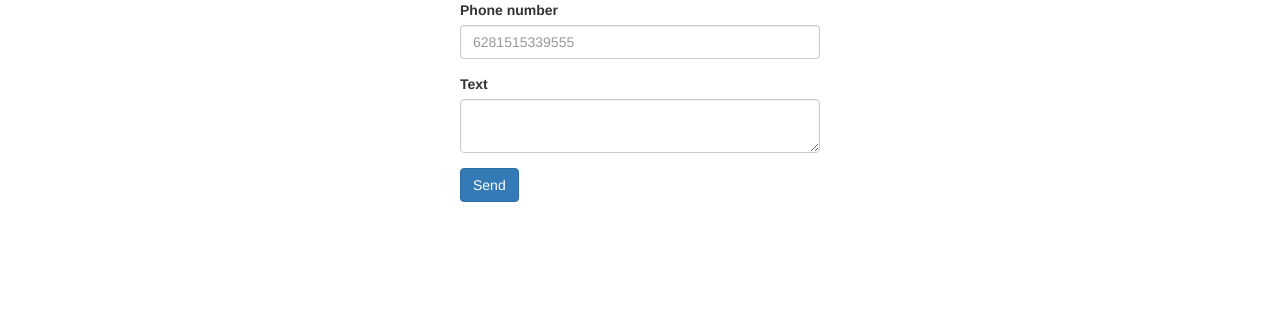
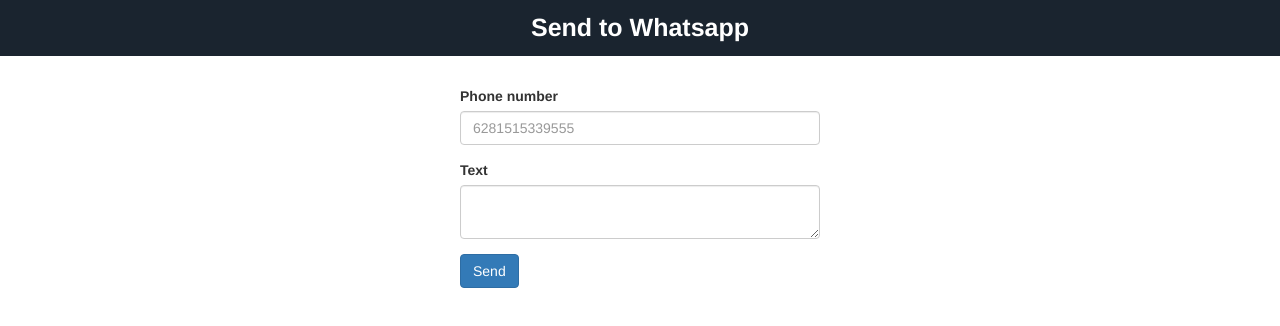
Before and after one commit to achmadfatoni/send-to-whatsapp, a plain HTML site: page index.html in a window 1280 px wide. Drawn offline with nearby package versions, Linux system fonts and the light colour scheme; some packages are replaced by stand-ins of ours; a script that the page names is missing.

Commit message:
Header added

```diff
--- a/index.html
+++ b/index.html
@@ -6,9 +6,37 @@
     <title>Send to Whatsapp</title>
     <link href="https://bootswatch.com/flatly/bootstrap.min.css" rel="stylesheet">
     <link rel="stylesheet" href="https://cdnjs.cloudflare.com/ajax/libs/sweetalert/1.1.3/sweetalert.min.css">
+    <style type="text/css">
+        html,body{
+            padding: 0;
+            margin: 0;
+        }
+        *{
+            box-sizing: border-box;
+        }
+
+        header{
+            background-color: #1A242F;
+            font-size: 25px;
+            font-weight: bold;
+            padding: 10px 5px;
+            margin-bottom: 30px;
+            color: #fff;
+            width: 100%;
+        }
+
+    </style>
 </head>
 <body>
+
+    <header>
+        <div class="header-wrap">
+            <center> Send to Whatsapp </center>
+        </div>
+    </header>
+
     <div class="container">
+
         <div class="row">
             <div class="col-xs-12 col-md-4 col-md-offset-4">
                 <form>
```
